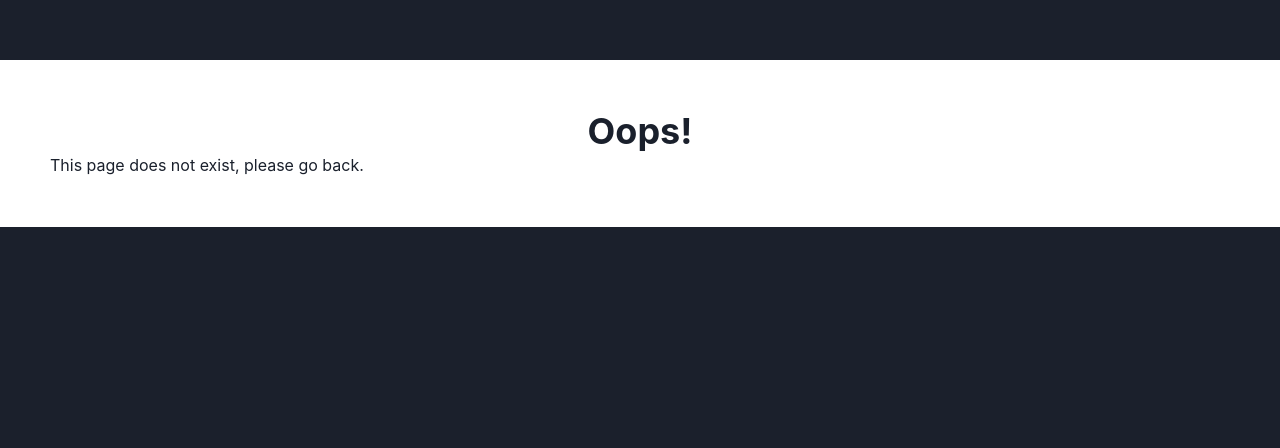
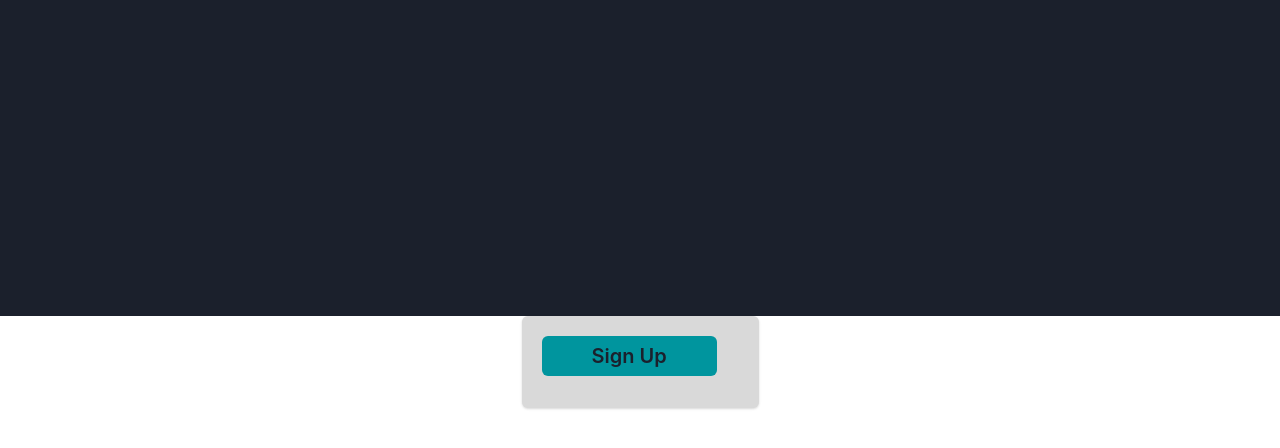
Before and after one commit to joegriff1410/Armour-Cards, a React (Vite) app in the folder view/: page /sign-up in a window 1280 px wide. Shown: the part 580-1028 px from the top of the page. Built offline with nearby package versions, Linux system fonts and the light colour scheme.

Commit message:
Sign up button created

```diff
--- /dev/null
+++ b/view/src/components/ui/Card.tsx
@@ -0,0 +1,20 @@
+import { Card, CardBody } from '@chakra-ui/react';
+import theme from '../../theme';
+import SignUpButton from './SignUpButton';
+
+const CardTemplate = () => {
+    return (
+        <Card
+            backgroundColor={theme.colors.secondary}
+            width="237px"
+            marginX="auto"
+            marginY="70%"
+        >
+            <CardBody>
+                <SignUpButton />
+            </CardBody>
+        </Card>
+    );
+};
+
+export default CardTemplate;
--- /dev/null
+++ b/view/src/components/ui/SignUpButton.tsx
@@ -0,0 +1,19 @@
+import { Button } from '@chakra-ui/react';
+import theme from '../../theme';
+
+const SignUpButton = () => {
+    return (
+        <Button
+            bg={theme.colors.tertiary}
+            paddingX={50}
+            color={theme.colors.primary}
+            marginBottom={3}
+            fontSize={20}
+            marginX="auto"
+        >
+            Sign Up
+        </Button>
+    );
+};
+
+export default SignUpButton;
--- a/view/src/pages/SignUpPage/SignUpPage.tsx
+++ b/view/src/pages/SignUpPage/SignUpPage.tsx
@@ -1,10 +1,16 @@
-import SocialLinks from "../../components/ui/SocialLinks"
+import { Box } from '@chakra-ui/react';
+import SocialLinks from '../../components/ui/SocialLinks';
+import CardTemplate from '../../components/ui/Card';
 
 const SignUpPage = () => {
-  return (
+    return (
+        <>
+          <CardTemplate />
+            <Box>
+                <SocialLinks />
+            </Box>
+        </>
+    );
+};
 
-    <SocialLinks/>
-  )
-}
-
-export default SignUpPage
+export default SignUpPage;
--- a/view/src/routes.tsx
+++ b/view/src/routes.tsx
@@ -1,6 +1,7 @@
 import { createBrowserRouter } from "react-router-dom";
 import Login from './pages/LandingPage/LoginPage';
 import ErrorPage from './pages/ErrorPage/ErrorPage';
+import SignUpPage from "./pages/SignUpPage/SignUpPage";
 
 
 const router = createBrowserRouter([
@@ -10,7 +11,9 @@ const router = createBrowserRouter([
         errorElement: <ErrorPage />,
     },
     {
-        path: ''
+        path: '/sign-up',
+        element: <SignUpPage />,
+        errorElement: <ErrorPage />
     }
 ]);
 
```
